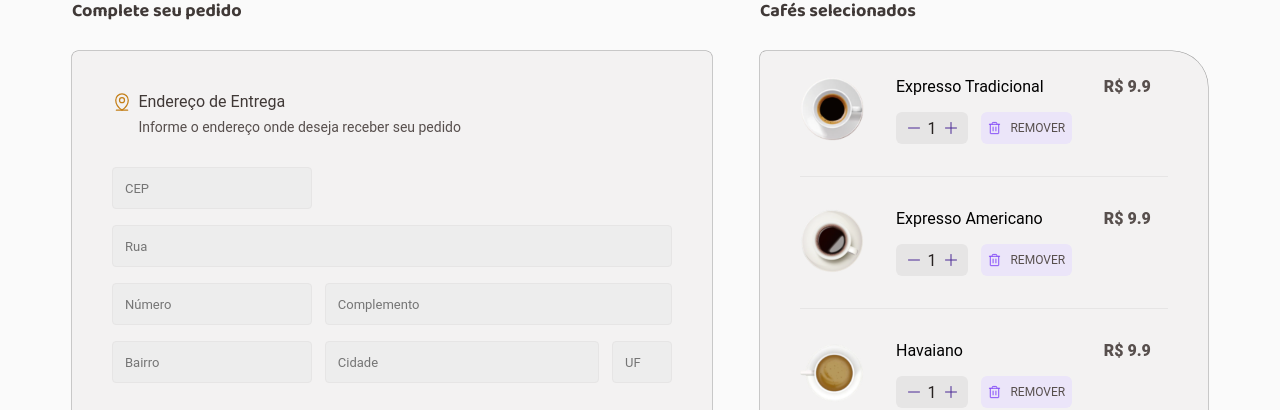
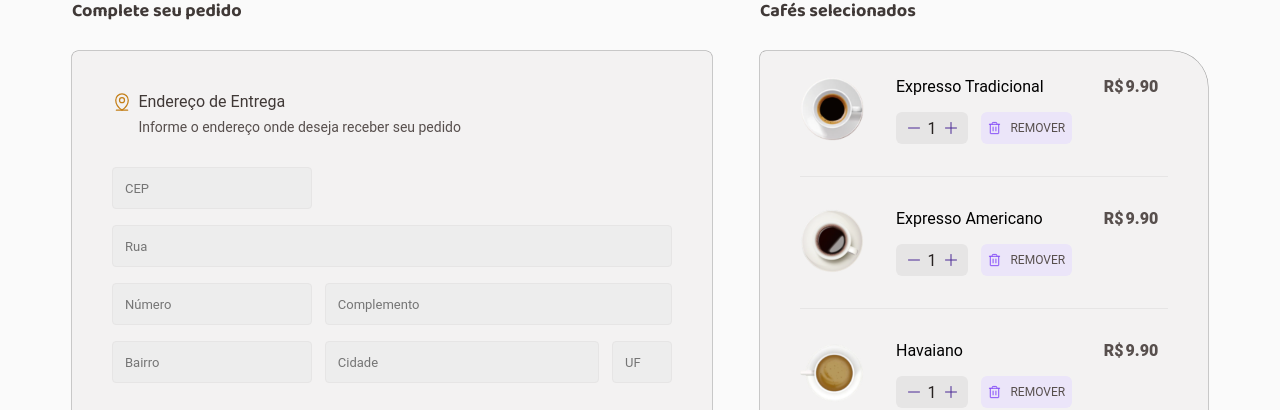
Before and after one commit to pedrodif/uploadCoffeeDelivery, a React (Vite) app: page /checkout in a window 1280 px wide. Shown: the part 139-549 px from the top of the page. Built offline with nearby package versions, Linux system fonts and the light colour scheme.

Commit message:
feat: :sparkles: numbersFormated with new Component

```diff
--- a/src/components/Bill/index.tsx
+++ b/src/components/Bill/index.tsx
@@ -68,7 +68,12 @@ function CoffeeSelected({ title, value, imgSource }: ICoffeeSelected) {
       </FormInsideOrganizerWrapper>
 
       <BillWrapper>
-        R$ {value}
+        R$
+        <UiNumber
+          format="0.00"
+        >
+          {value}
+        </UiNumber>
       </BillWrapper>
     </CoffeeSelectedCard>
   )
```
